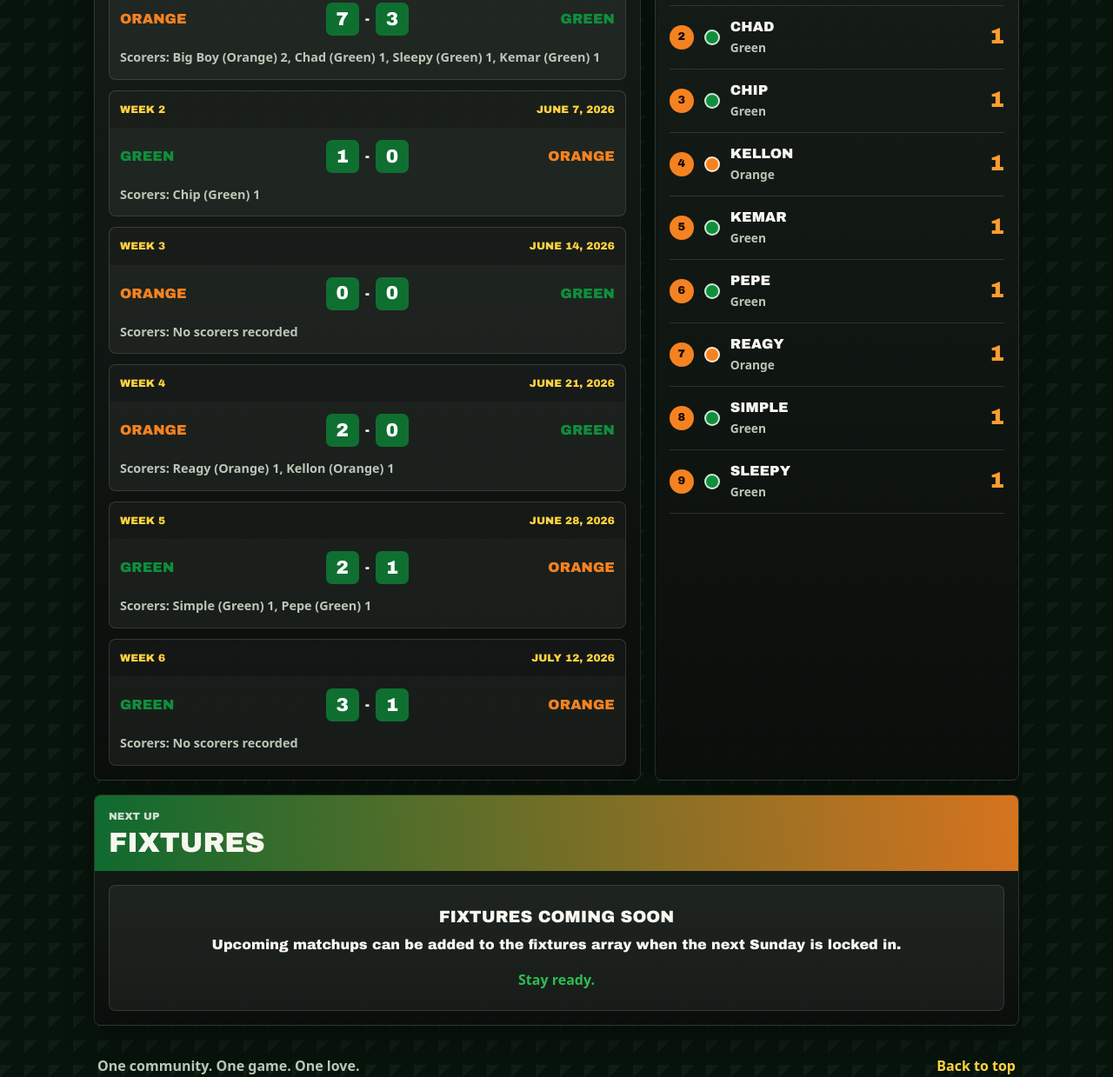
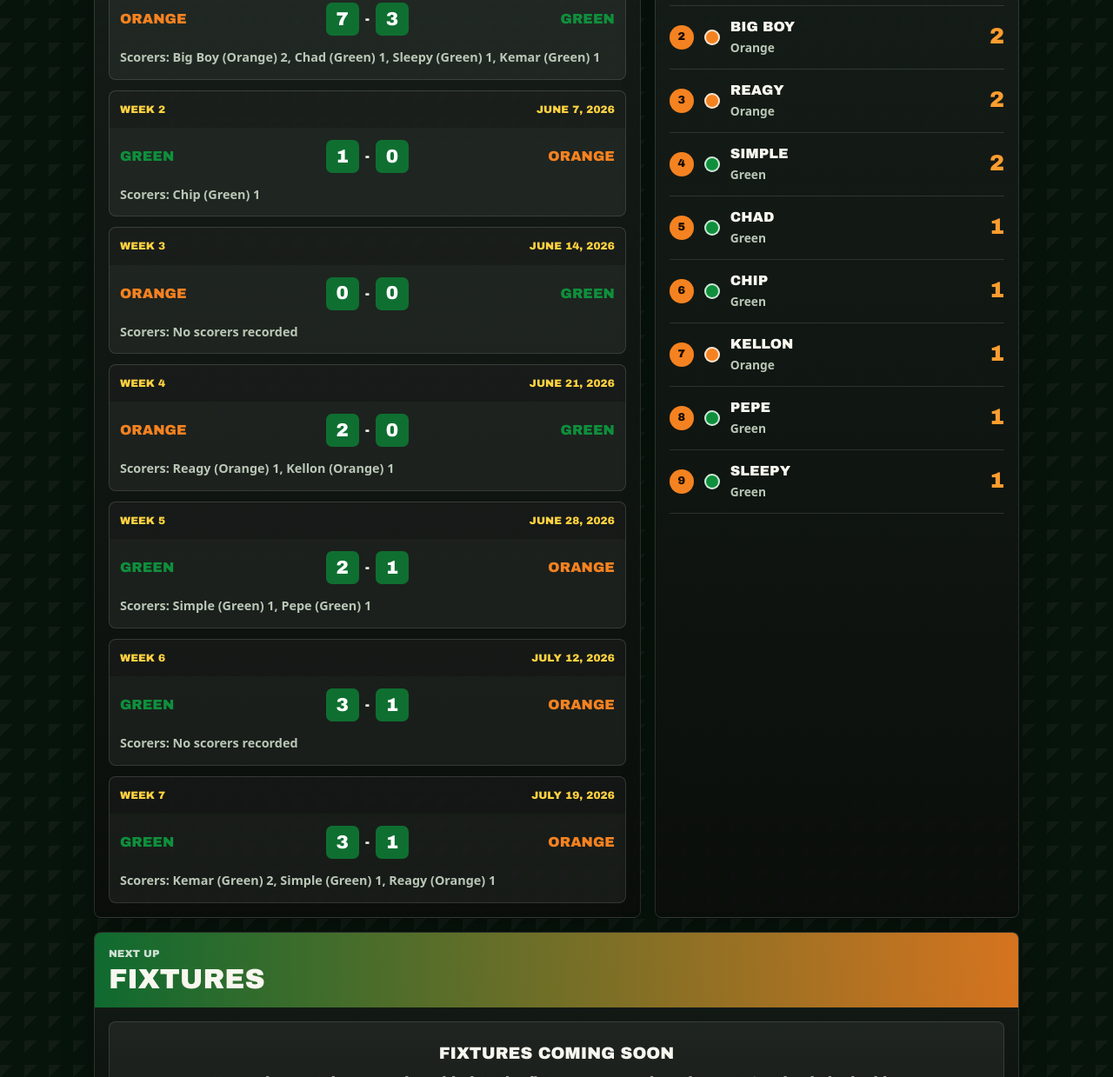
Before and after one commit to Skevilous/jamaica-sunday-league, a plain HTML site: page index.html in a window 1280 px wide. Shown: the part 1071-2310 px from the top of the page at 87% size. Drawn offline with Linux system fonts and the light colour scheme.

Commit message:
data: add july 19 green win

```diff
--- a/index.html
+++ b/index.html
@@ -146,6 +146,6 @@
         <a href="#top">Back to top</a>
       </footer>
     </div>
-    <script src="script.js?v=20260715-week6"></script>
+    <script src="script.js?v=20260720-week7"></script>
   </body>
 </html>
--- a/script.js
+++ b/script.js
@@ -71,6 +71,19 @@ const leagueData = {
       homeScore: 3,
       awayScore: 1,
       scorers: [],
+    },
+    {
+      week: 7,
+      date: "July 19, 2026",
+      homeTeam: "Green",
+      awayTeam: "Orange",
+      homeScore: 3,
+      awayScore: 1,
+      scorers: [
+        { player: "Kemar", team: "Green", goals: 2 },
+        { player: "Simple", team: "Green", goals: 1 },
+        { player: "Reagy", team: "Orange", goals: 1 },
+      ],
     },
   ],
   fixtures: [],
```
